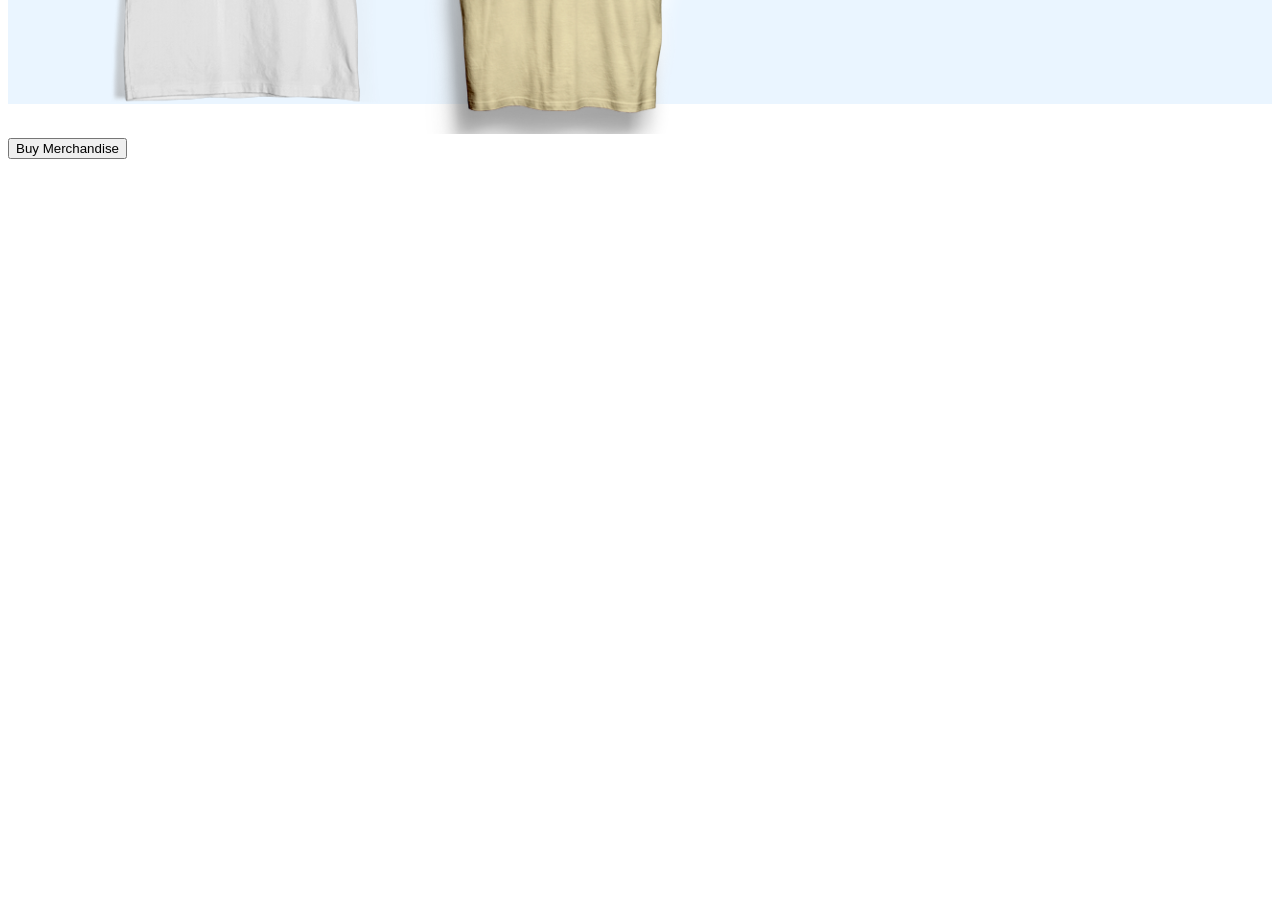
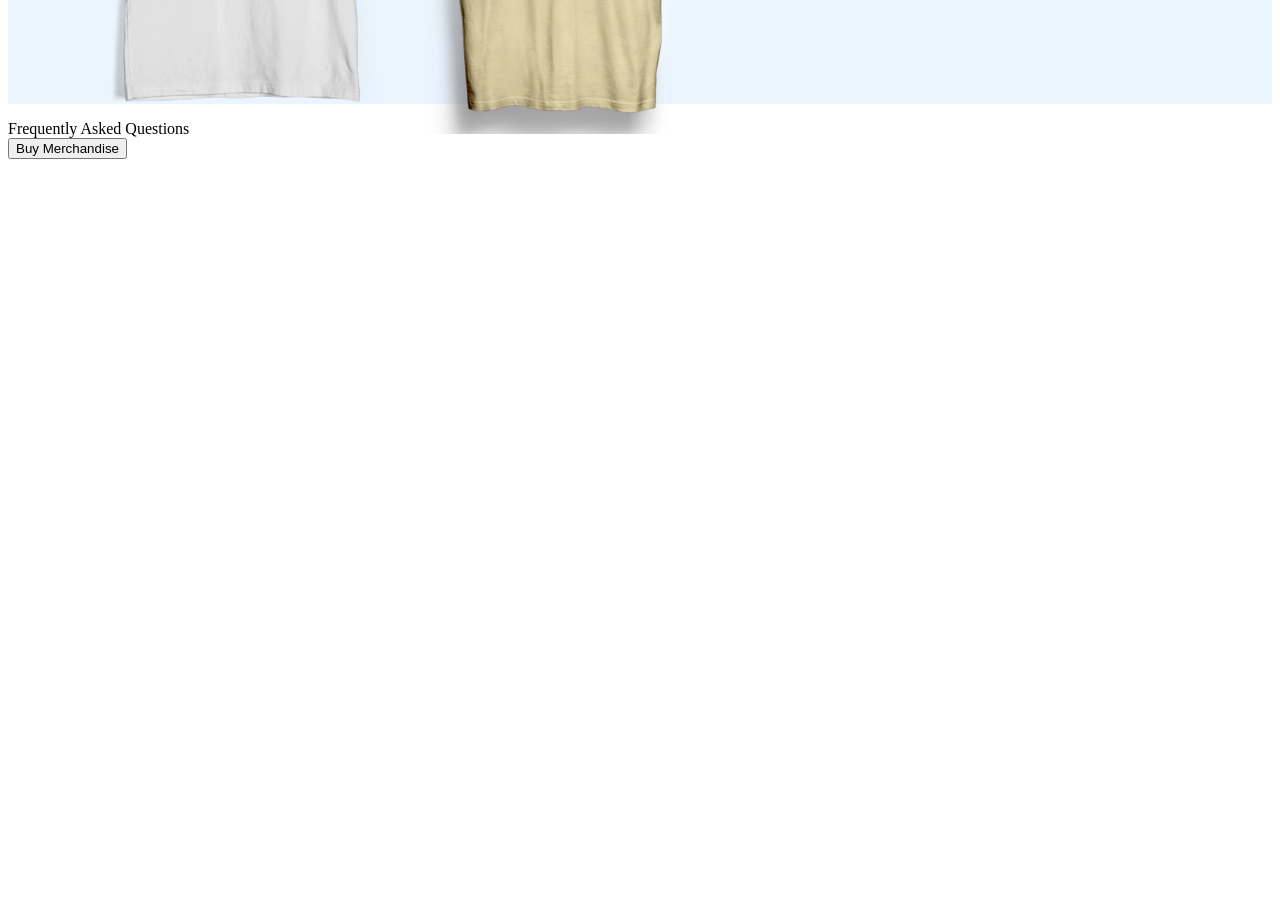
Before and after one commit to olamiji-8/Think-Tech, a React (Create React App) app: page / in a window 1280 px wide. Shown: the part 3960-4862 px from the top of the page. Built offline with nearby package versions, Linux system fonts and the light colour scheme.

Commit message:
testimony update

```diff
--- a/src/Component/Testimony/testimony.js
+++ b/src/Component/Testimony/testimony.js
@@ -5,6 +5,12 @@ const Testimony = () => {
   return (
     <div className='Testimony'>
 
+      <div>
+        <p>Frequently Asked Questions</p>
+        <div>
+
+        </div>
+      </div>
     </div>
   )
 }
```
